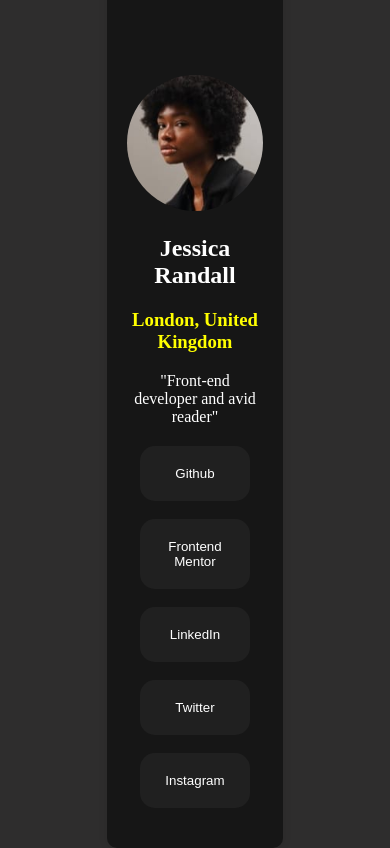
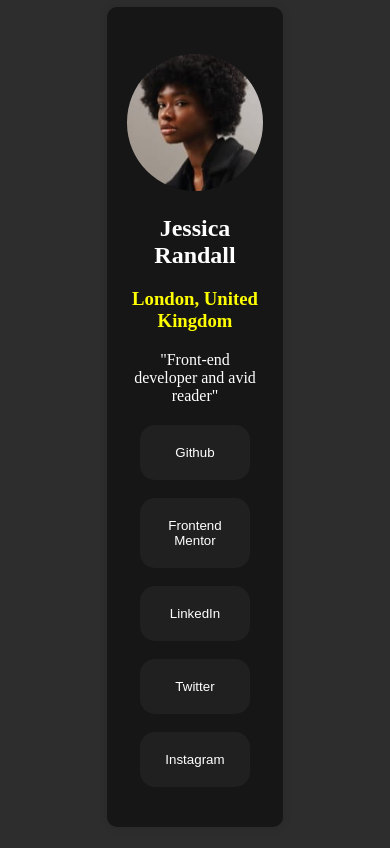
Before and after one commit to GmanyeAnanias1/Code_Mentor1, a plain HTML site: page index.html in a window 390 px wide. Drawn offline with Linux system fonts and the light colour scheme.

Commit message:
update on media queries

```diff
--- a/style.css
+++ b/style.css
@@ -15,6 +15,12 @@
     border-radius: 50%;
 }
 
+@media (max-width:700px) {
+    .header img{
+        margin-top: 20%;
+
+    }
+}
 .user-name h2 {
     color: rgb(255, 255, 255);
 }
```
